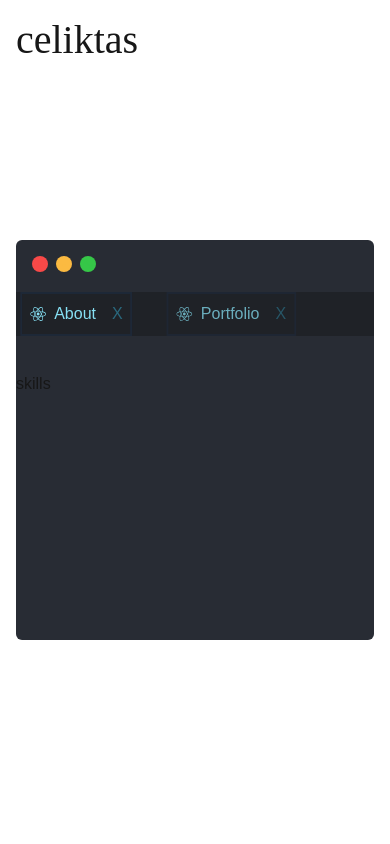
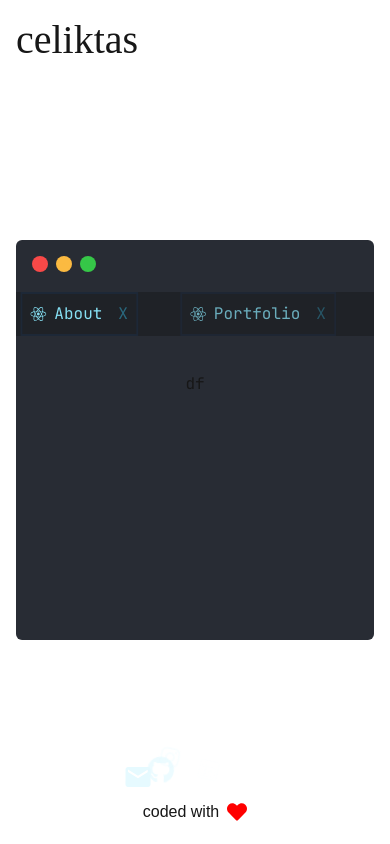
Before and after one commit to talhaceliktas/talhaceliktas-website, a Next.js app: page /skills in a window 390 px wide. Built offline with nearby package versions, Linux system fonts and the light colour scheme; a web font is replaced by a local one.

Commit message:
footer section added contact page is deleted

```diff
--- /dev/null
+++ b/app/_components/Footer.jsx
@@ -0,0 +1,143 @@
+"use client";
+
+import { useEffect } from "react";
+import { FaGithub, FaHeart, FaInstagram, FaLinkedin } from "react-icons/fa";
+import gsap from "gsap";
+import { Physics2DPlugin } from "gsap/all";
+import { MdMail } from "react-icons/md";
+import { useGSAP } from "@gsap/react";
+
+gsap.registerPlugin(Physics2DPlugin);
+
+const Footer = () => {
+  useEffect(() => {
+    const footerHeart = document.getElementById("footerHeart");
+
+    const handleClick = () => {
+      const dotCount = gsap.utils.random(15, 30, 1);
+      const colors = ["#EE4B2B", "#D22B2B", "#fffce1"];
+
+      for (let i = 0; i < dotCount; i++) {
+        const dot = document.createElement("div");
+        dot.classList.add("dot");
+        document.body.appendChild(dot);
+
+        gsap.set(dot, {
+          position: "fixed",
+          width: "8px",
+          height: "8px",
+          borderRadius: "50%",
+          backgroundColor: gsap.utils.random(colors),
+          top: event.clientY,
+          left: event.clientX,
+          scale: 0,
+          pointerEvents: "none",
+          zIndex: 9999,
+        });
+
+        gsap
+          .timeline({
+            onComplete: () => dot.remove(),
+          })
+          .to(dot, {
+            scale: gsap.utils.random(0.3, 1),
+            duration: 0.3,
+            ease: "power3.out",
+          })
+          .to(
+            dot,
+            {
+              duration: 2,
+              physics2D: {
+                velocity: gsap.utils.random(500, 1000),
+                angle: gsap.utils.random(0, 360),
+                gravity: 1500,
+              },
+              autoAlpha: 0,
+              ease: "none",
+            },
+            "<",
+          );
+      }
+    };
+
+    footerHeart?.addEventListener("click", handleClick);
+    return () => footerHeart?.removeEventListener("click", handleClick);
+  }, []);
+
+  useGSAP(() => {
+    const tl = gsap.timeline();
+    gsap.set(".contacts > a", { autoAlpha: 0 });
+    tl.from(
+      ".contacts > a",
+      {
+        keyframes: {
+          "0%": {
+            x: -130,
+            y: 0,
+            scale: 0.2,
+          },
+          "50%": {
+            y: -50,
+          },
+          "100%": {
+            x: 0,
+            y: 0,
+            rotate: 360,
+            autoAlpha: 1,
+            scale: 1,
+          },
+        },
+        stagger: 0.2,
+      },
+      1,
+    );
+  }, []);
+
+  return (
+    <div className="fixed bottom-5 left-1/2 flex -translate-x-1/2 flex-col items-center gap-y-2">
+      <div className="contacts flex items-center justify-center gap-x-2">
+        <a
+          href="mailto:celiktas.talha@icloud.com"
+          target="_blank"
+          className="text-primary-50 hover:text-primary-300 duration-300"
+        >
+          <MdMail size={30} />
+        </a>
+        <a
+          href="https://github.com/talhaceliktas"
+          target="_blank"
+          className="text-primary-50 hover:text-primary-300 duration-300"
+        >
+          <FaGithub size={30} />
+        </a>
+        <a
+          href="https://www.instagram.com/sl3epwy/"
+          target="_blank"
+          className="text-primary-50 hover:text-primary-300 duration-300"
+        >
+          <FaInstagram size={30} />
+        </a>
+        <a
+          href="https://www.linkedin.com/in/talhaceliktas/"
+          target="_blank"
+          className="text-primary-50 hover:text-primary-300 duration-300"
+        >
+          <FaLinkedin size={30} />
+        </a>
+      </div>
+
+      <div className="flex items-center gap-x-2">
+        coded with
+        <FaHeart
+          id="footerHeart"
+          className="cursor-pointer"
+          fill="red"
+          size={20}
+        />
+      </div>
+    </div>
+  );
+};
+
+export default Footer;
--- a/app/_components/HomeLayout.jsx
+++ b/app/_components/HomeLayout.jsx
@@ -5,6 +5,7 @@ import Navbar from "./Navbar";
 import IDEBox from "./IDEBox";
 import { useStore } from "../store/store";
 import { Toaster } from "react-hot-toast";
+import Footer from "./Footer";
 
 export default function HomeLayout({ children }) {
   const { introIsVisible } = useStore();
@@ -13,7 +14,12 @@ export default function HomeLayout({ children }) {
     <main>
       <Intro />
       <Navbar />
-      {!introIsVisible && <IDEBox>{children}</IDEBox>}
+      {!introIsVisible && (
+        <>
+          <IDEBox>{children}</IDEBox>
+          <Footer />
+        </>
+      )}
       <Toaster
         position="bottom-center"
         reverseOrder={false}
--- a/app/_components/IDEBox.jsx
+++ b/app/_components/IDEBox.jsx
@@ -88,7 +88,7 @@ const IDEBox = ({ children }) => {
     <div className="ide-box-outside mx-4">
       <div
         ref={boxRef}
-        className="ide-box bg-primary-700 mx-auto my-0 flex h-[400px] min-w-[300px] flex-col gap-y-2 rounded-md"
+        className="ide-box bg-primary-700 font-jetbrains-mono mx-auto my-0 flex h-[400px] min-w-[300px] flex-col gap-y-2 rounded-md"
       >
         <IDEButtons />
         <IDEPages />
--- a/app/_components/MobileNavs.jsx
+++ b/app/_components/MobileNavs.jsx
@@ -122,11 +122,6 @@ const MobileNavs = ({ toggleMobileMenu, isMobileMenuOpen }) => {
             </NavLink>
           </div>
           <div ref={addToRefs}>
-            <NavLink href="contact" onClick={toggleMobileMenu}>
-              Contact
-            </NavLink>
-          </div>
-          <div ref={addToRefs}>
             <NavLink href="playground" onClick={toggleMobileMenu}>
               Playground
             </NavLink>
@@ -138,7 +133,7 @@ const MobileNavs = ({ toggleMobileMenu, isMobileMenuOpen }) => {
           href="https://github.com/talhaceliktas"
           target="_blank"
           rel="noopener noreferrer"
-          className="font-open-sans mt-10 flex items-center justify-center gap-x-2 text-xl font-semibold text-blue-400 transition-colors hover:text-blue-500"
+          className="font-open-sans hover:text-primary-400 text-primary-300 mt-10 flex items-center justify-center gap-x-2 text-xl font-semibold transition-colors duration-300"
           onClick={toggleMobileMenu}
         >
           <FiGithub size={30} />
--- a/app/_components/Navbar.jsx
+++ b/app/_components/Navbar.jsx
@@ -137,7 +137,6 @@ const Navbar = () => {
         <NavLink href="about">About</NavLink>
         <NavLink href="portfolio">Portfolio</NavLink>
         <NavLink href="skills">Skills</NavLink>
-        <NavLink href="contact">Contact</NavLink>
         <NavLink href="playground">Playground</NavLink>
       </div>
 
@@ -145,7 +144,7 @@ const Navbar = () => {
         href="https://github.com/talhaceliktas"
         target="_blank"
         rel="noopener noreferrer"
-        className="font-open-sans relative hidden items-center justify-center gap-x-2 overflow-hidden text-xl font-semibold text-blue-400 duration-300 hover:text-blue-500 md:flex"
+        className="font-open-sans text-primary-300 hover:text-primary-400 relative hidden items-center justify-center gap-x-2 overflow-hidden text-xl font-semibold duration-300 md:flex"
       >
         <FiGithub size={30} />
         GitHub
--- a/app/_utils/constants.js
+++ b/app/_utils/constants.js
@@ -1,3 +1,3 @@
-export const pages = ["About", "Portfolio", "Skills", "Contact", "Playground"];
+export const pages = ["About", "Portfolio", "Skills", "Playground"];
 export const introIsVisible = true;
 export const IDEisFullScreen = false;
--- a/app/contact/page.jsx
+++ /dev/null
@@ -1,7 +0,0 @@
-import React from "react";
-
-const Page = () => {
-  return <div>contact</div>;
-};
-
-export default Page;
--- a/app/globals.css
+++ b/app/globals.css
@@ -12,6 +12,7 @@
   --font-mono: var(--font-geist-mono);
   --font-moneral: "PP Neue Montreal";
   --font-open-sans: "Open Sans";
+  --font-jetbrains-mono: "JetBrains Mono";
 
   --color-primary-50: #e6faff;
   --color-primary-100: #c0f0ff;
--- a/app/layout.jsx
+++ b/app/layout.jsx
@@ -1,9 +1,14 @@
 import HomeLayout from "./_components/HomeLayout";
 import "./globals.css";
 
-import { Open_Sans } from "next/font/google";
+import { Open_Sans, Press_Start_2P, JetBrains_Mono } from "next/font/google";
 
 export const open_sans = Open_Sans();
+export const press_start_2p = Press_Start_2P({
+  subsets: ["latin"],
+  weight: "400",
+});
+export const jetbrains_mono = JetBrains_Mono();
 
 export const metadata = {
   title: "Create Next App",
--- a/app/skills/page.jsx
+++ b/app/skills/page.jsx
@@ -1,7 +1,7 @@
 import React from "react";
 
 const Page = () => {
-  return <div>skills</div>;
+  return <div className="flex justify-center">df</div>;
 };
 
 export default Page;
```
